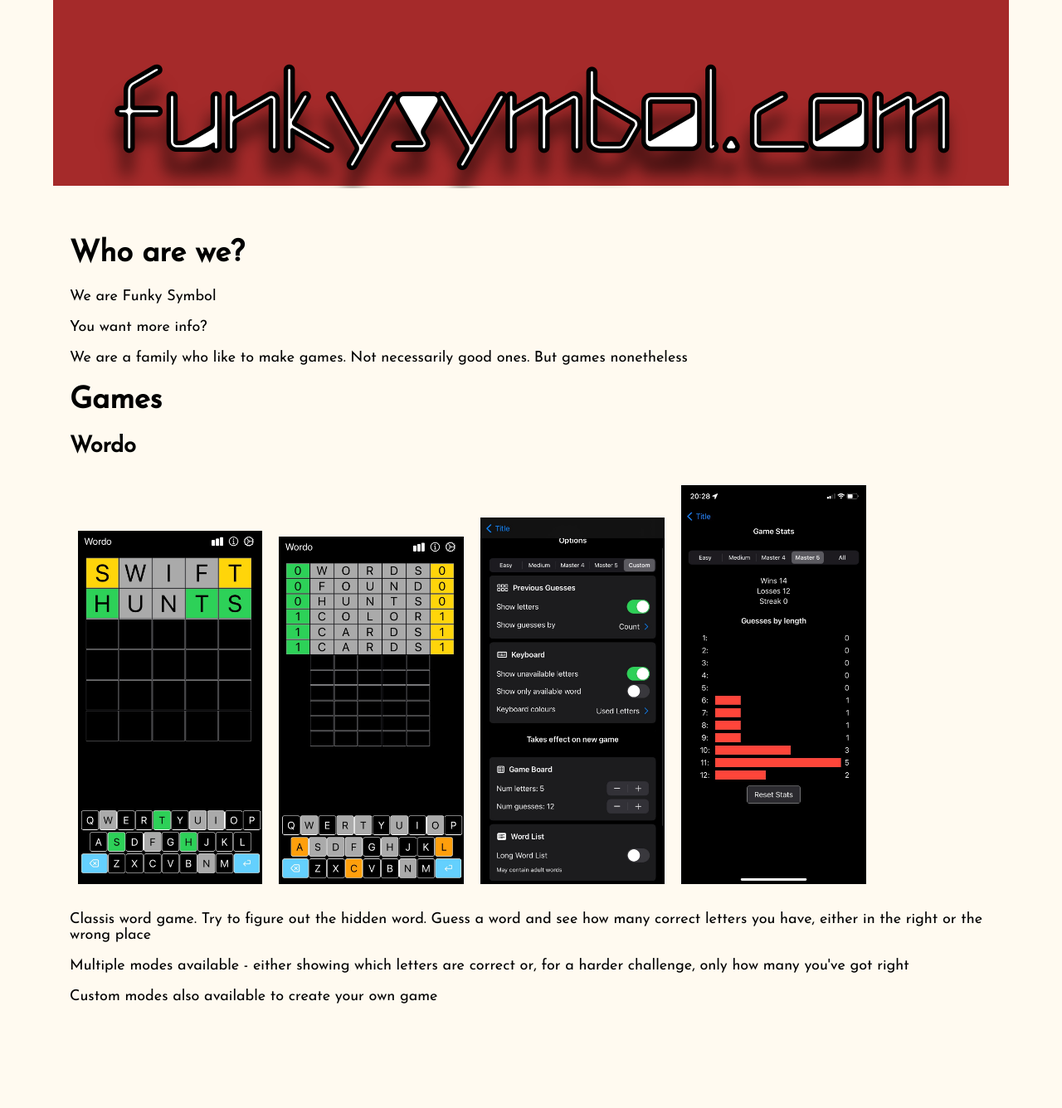
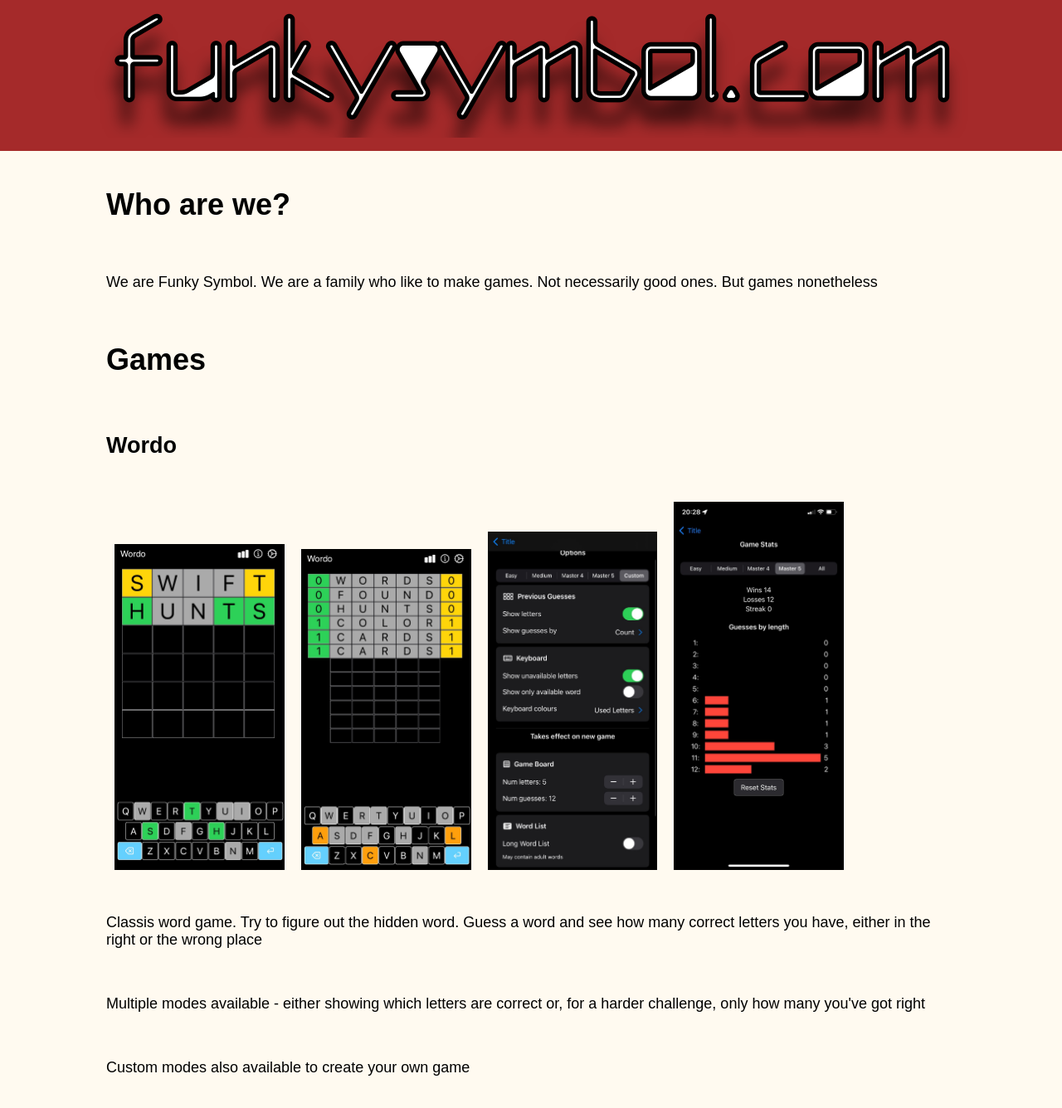
Before and after one commit to nonzeronucleus/funkysymbol, a React (Create React App) app: page / in a window 1280 px wide. Shown: the whole page at 83% size. Before the commit the page ends 1249 px from the top, so only its background shows below. Built offline with nearby package versions, Linux system fonts and the light colour scheme; a web font is replaced by a local one.

Commit message:
Added router

```diff
--- a/package.json
+++ b/package.json
@@ -8,6 +8,8 @@
     "@testing-library/user-event": "^13.5.0",
     "react": "^17.0.2",
     "react-dom": "^17.0.2",
+    "react-router": "^6.2.2",
+    "react-router-dom": "^6.2.2",
     "react-scripts": "5.0.0",
     "styled-components": "^5.3.3",
     "web-vitals": "^2.1.4"
--- a/src/App.js
+++ b/src/App.js
@@ -1,11 +1,40 @@
 import styled from 'styled-components'
-
+import {
+  BrowserRouter as Router,
+  Switch,
+  Route,
+  Link
+} from "react-router-dom";
+import Main from './Main'
 
 const Page = styled.div`
   @import url('https://fonts.googleapis.com/css2?family=Josefin+Sans:wght@100;400&display=swap');
   @import url('https://fonts.googleapis.com/css2?family=Inspiration&display=swap');
+
+`
+
+const Header = styled.header`
+  width:100%;
+  background-color:brown;
+  display: flex;
+  justify-content: center;
+`
+
+const TitleImg = styled.img`
+  // padding-top: 20px;
+  // padding-bottom:10px;
+  width: 100%;
+  height: 100%;
+  object-fit: scale-down;
+`
+
+
+const Body = styled.body`
+  padding:20px;
+  font-size: large;
+  font-family: 'Josefin Sans', sans-serif;
   width: 90%;
-  max-width: 1240px;
+  max-width: 1024px;
   margin: 0 auto;
 
   display: grid;
@@ -16,36 +45,7 @@
 
 `
 
-const TitleImg = styled.img`
-  padding-top: 40px;
-  padding-bottom:20px;
-  width: 100%;
-  height: 100%;
-  object-fit: scale-down;
-`
 
-const GameImg = styled.img`
-  padding: 10px;
-  width: 20%;
-  // height: 30%;
-  object-fit: scale-down;
-`
-
-
-const Header = styled.header`
-width:100%;
-background-color:brown;
-display: flex;
-
-
-justify-content: center;
-`
-
-const Body = styled.body`
-  padding:20px;
-  font-size: large;
-  font-family: 'Josefin Sans', sans-serif;
-`
 
 function App() {
   return (
@@ -54,39 +54,7 @@
         <TitleImg src="./funkylogo.png" alt='logo'></TitleImg>
       </Header>
       <Body>
-        <h1>
-          Who are we?
-        </h1>
-        <p>
-          We are Funky Symbol
-        </p>
-        <p>
-          You want more info?
-        </p>
-        <p>
-          We are a family who like to make games. Not necessarily good ones. But games nonetheless
-        </p>
-        <h1>
-          Games
-        </h1>
-        <h2>
-          Wordo
-        </h2>
-        <span>
-        <GameImg src="./standard-ss.jpeg" alt="standard"></GameImg>
-        <GameImg src="./master-ss.jpeg" alt="standard"></GameImg>
-        <GameImg src="./options-ss.jpeg" alt="standard"></GameImg>
-        <GameImg src="./stats-ss.jpeg" alt="standard"></GameImg>
-        </span>
-        <p>
-          Classis word game. Try to figure out the hidden word. Guess a word and see how many correct letters you have, either in the right or the wrong place
-        </p>
-        <p>
-          Multiple modes available - either showing which letters are correct or, for a harder challenge, only how many you've got right
-        </p>
-        <p>
-          Custom modes also available to create your own game
-        </p>
+        <Main />
       </Body>
     </Page>
   );
--- /dev/null
+++ b/src/Main.js
@@ -0,0 +1,44 @@
+import styled from 'styled-components'
+
+
+const GameImg = styled.img`
+  padding: 10px;
+  width: 20%;
+  object-fit: scale-down;
+`
+
+function Main() {
+  return (
+    <>
+        <h1>
+            Who are we?
+        </h1>
+        <p>
+            We are Funky Symbol. We are a family who like to make games. Not necessarily good ones. But games nonetheless
+        </p>
+        <h1>
+            Games
+        </h1>
+        <h2>
+            Wordo
+        </h2>
+        <span>
+            <GameImg src="./standard-ss.jpeg" alt="standard"></GameImg>
+            <GameImg src="./master-ss.jpeg" alt="standard"></GameImg>
+            <GameImg src="./options-ss.jpeg" alt="standard"></GameImg>
+            <GameImg src="./stats-ss.jpeg" alt="standard"></GameImg>
+        </span>
+        <p>
+            Classis word game. Try to figure out the hidden word. Guess a word and see how many correct letters you have, either in the right or the wrong place
+        </p>
+        <p>
+            Multiple modes available - either showing which letters are correct or, for a harder challenge, only how many you've got right
+        </p>
+        <p>
+            Custom modes also available to create your own game
+        </p>
+    </>
+  );
+}
+
+export default Main;
```
Also changed, not shown: src/Privacy.js (added, +7 -0 lines), 1 other file (tests, documents, lock files or other folders).
